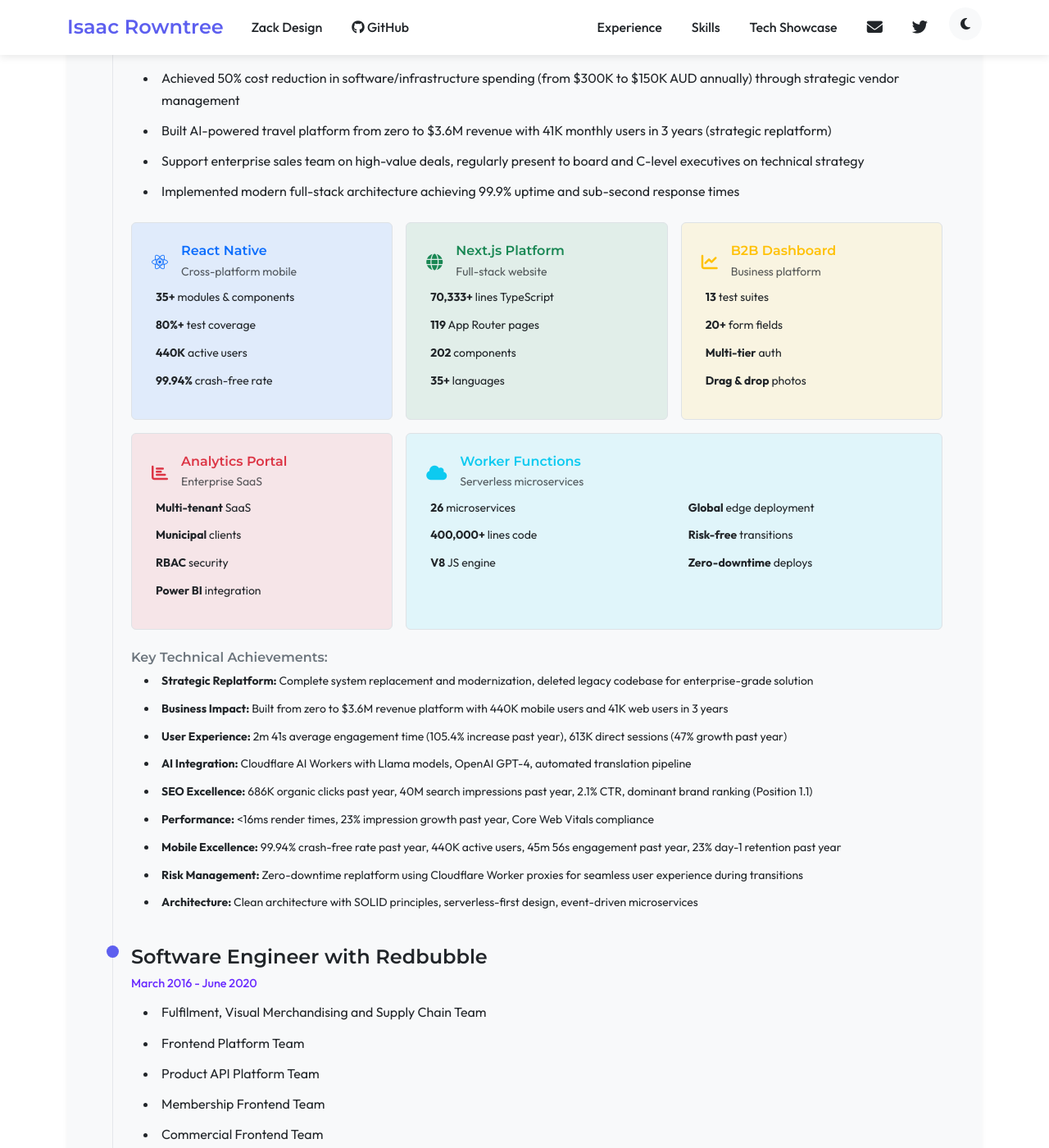
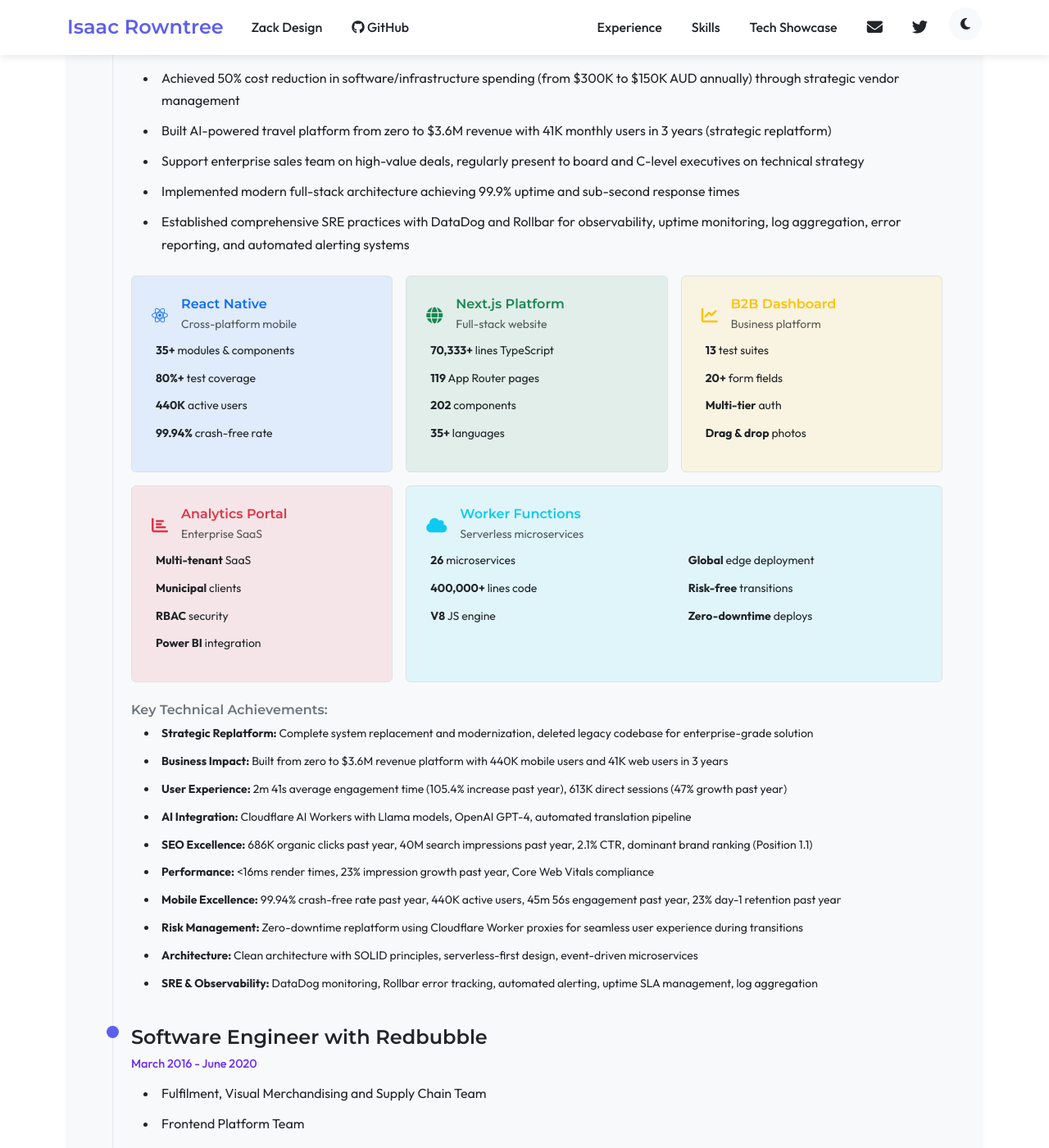
Before and after one commit to isaacrowntree/isaacrowntree.github.io, a Jekyll site: the page built from index.html, in a window 1280 px wide and 1400 px high, scrolled down 1094 px. Shown: the whole window at 82% size. Built offline with Jekyll 4.4.1, drawn with Linux system fonts in a browser that asks for light colours; some of the changed text lies outside the part shown.

Commit message:
feat: update sre stuff in resume

```diff
--- a/index.html
+++ b/index.html
@@ -47,6 +47,7 @@
                 <li>Built AI-powered travel platform from zero to $3.6M revenue with 41K monthly users in 3 years (strategic replatform)</li>
                 <li>Support enterprise sales team on high-value deals, regularly present to board and C-level executives on technical strategy</li>
                 <li>Implemented modern full-stack architecture achieving 99.9% uptime and sub-second response times</li>
+                <li>Established comprehensive SRE practices with DataDog and Rollbar for observability, uptime monitoring, log aggregation, error reporting, and automated alerting systems</li>
               </ul>
             </div>
 
@@ -160,6 +161,7 @@
                 <li><strong>Mobile Excellence:</strong> 99.94% crash-free rate past year, 440K active users, 45m 56s engagement past year, 23% day-1 retention past year</li>
                 <li><strong>Risk Management:</strong> Zero-downtime replatform using Cloudflare Worker proxies for seamless user experience during transitions</li>
                 <li><strong>Architecture:</strong> Clean architecture with SOLID principles, serverless-first design, event-driven microservices</li>
+                <li><strong>SRE & Observability:</strong> DataDog monitoring, Rollbar error tracking, automated alerting, uptime SLA management, log aggregation</li>
             </ul>
             </div>
           </div>
@@ -370,14 +372,16 @@
               </div>
               <div class="col-md-6">
                 <div class="mb-3">
-                  <h5 class="text-primary mb-2"><i class="fas fa-cogs me-2"></i>DevOps & Testing</h5>
+                  <h5 class="text-primary mb-2"><i class="fas fa-cogs me-2"></i>DevOps & SRE</h5>
                   <ul class="small mb-0 list-unstyled">
                     <li>• GitHub Actions CI/CD</li>
                     <li>• Jest, Vitest & Playwright</li>
                     <li>• 80%+ Test Coverage</li>
-                    <li>• MECE Testing Methodology</li>
-                    <li>• Error Tracking (Rollbar)</li>
-                    <li>• Automated Deployment</li>
+                    <li>• DataDog Observability & Monitoring</li>
+                    <li>• Rollbar Error Tracking & Alerting</li>
+                    <li>• Uptime Monitoring & SLA Management</li>
+                    <li>• Log Aggregation & Analysis</li>
+                    <li>• Automated Deployment & Rollback</li>
                   </ul>
                 </div>
               </div>
```
